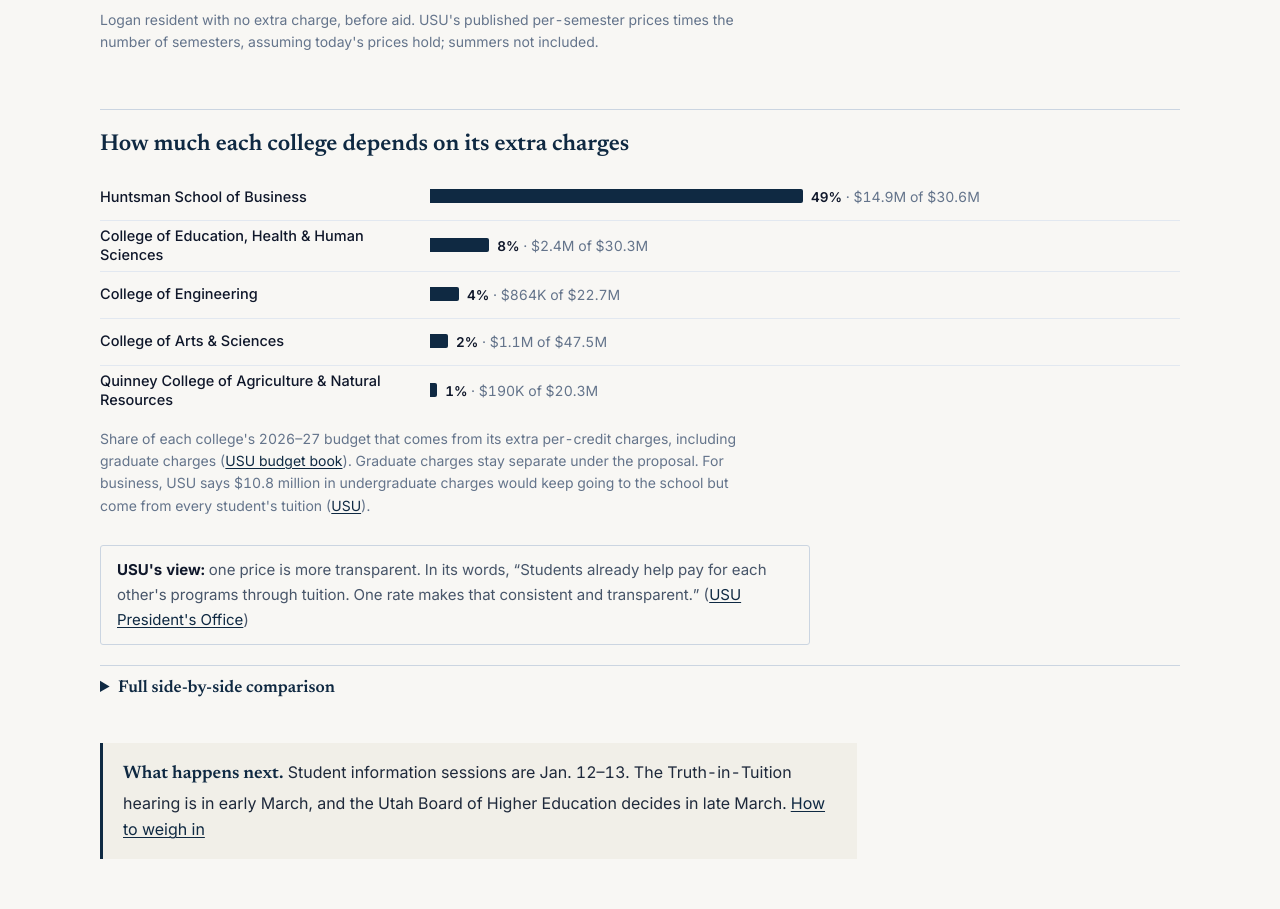
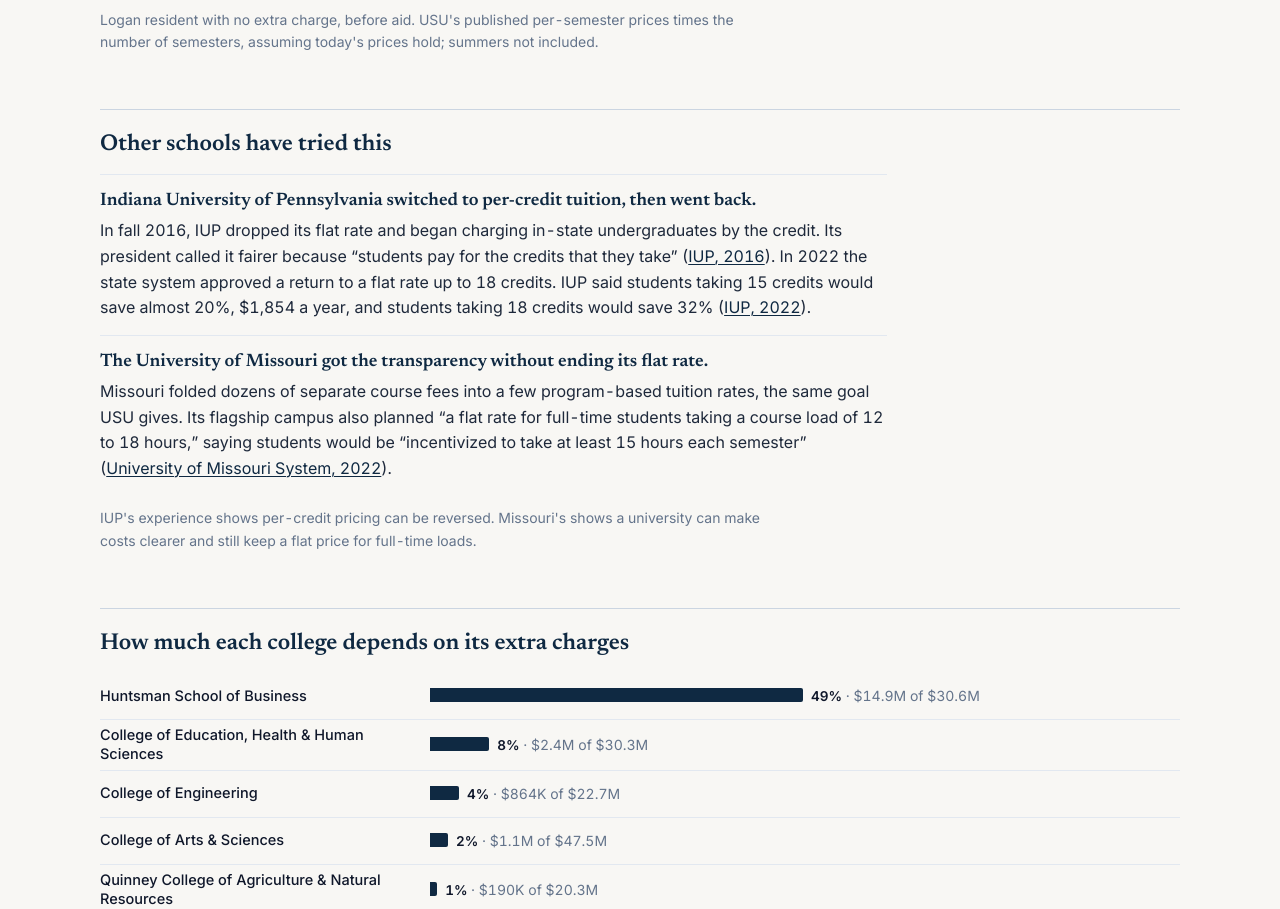
Before and after one commit to logclong/USU-Tuition, a plain HTML site: page index.html in a window 1280 px wide. Shown: the part 1977-2886 px from the top of the page. Drawn offline with Linux system fonts and the light colour scheme.

Commit message:
Add 'Other schools have tried this' (IUP, Missouri) to the overview and sources
Email template unchanged.

Co-Authored-By: Claude Opus 5.5 <noreply@anthropic.com>

```diff
--- a/index.html
+++ b/index.html
@@ -279,6 +279,9 @@
   .sentence select { max-width: 100%; }
   .sentence-form .note { margin-top: 4px; }
   @media (max-width: 760px) { .sentence, .sentence select, .sentence input { font-size: 19px; } .sentence { line-height: 2.1; } }
+  ol.precedents { list-style: none; padding: 0; margin: 12px 0 0; max-width: 78ch; }
+  ol.precedents li { padding: 14px 0; border-top: 1px solid var(--rule); line-height: 1.6; }
+  ol.precedents li strong.school { display: block; font: 600 18px/1.4 var(--serif); color: var(--navy); margin-bottom: 4px; }
   .callout { border-left: 3px solid var(--navy); background: var(--parch); padding: 16px 20px; margin: 32px 0; font-size: 16px; line-height: 1.65; }
   .callout > strong:first-child { font-family: var(--serif); font-size: 18px; color: var(--navy); }
   .warn { border-left: 3px solid var(--amber); background: var(--parch); padding: 14px 18px; margin-top: 24px; font-size: 15px; }
@@ -376,6 +379,19 @@
     </table>
   </div>
   <p class="note">Logan resident with no extra charge, before aid. USU's published per-semester prices times the number of semesters, assuming today's prices hold; summers not included.</p>
+
+  <h3>Other schools have tried this</h3>
+  <ol class="precedents">
+    <li><strong class="school">Indiana University of Pennsylvania switched to per-credit tuition, then went back.</strong>
+      In fall 2016, IUP dropped its flat rate and began charging in-state undergraduates by the credit. Its president called it fairer because
+      “students pay for the credits that they take” (<a href="https://www.iup.edu/news-events/news/2016/03/iup-to-pilot-new-per-credit-tuition-pricing-program.html">IUP, 2016</a>). In 2022 the state system approved a return to a flat rate up to 18 credits.
+      IUP said students taking 15 credits would save almost 20%, $1,854 a year, and students taking 18 credits would save 32% (<a href="https://www.iup.edu/news-events/news/2022/03/tuition-affordability-plan-approved-by-board-of-governors.html">IUP, 2022</a>).</li>
+    <li><strong class="school">The University of Missouri got the transparency without ending its flat rate.</strong>
+      Missouri folded dozens of separate course fees into a few program-based tuition rates, the same goal USU gives. Its flagship campus also planned
+      “a flat rate for full-time students taking a course load of 12 to 18 hours,” saying students would be “incentivized to take at least 15 hours each semester”
+      (<a href="https://www.umsystem.edu/ums/news/news_releases/20220517218880519_news">University of Missouri System, 2022</a>).</li>
+  </ol>
+  <p class="note">IUP's experience shows per-credit pricing can be reversed. Missouri's shows a university can make costs clearer and still keep a flat price for full-time loads.</p>
 
   <h3>How much each college depends on its extra charges</h3>
   <div id="relyChart"></div>
@@ -719,6 +735,7 @@ Sincerely,
       <li>Enrollment: <a href="https://www.usu.edu/oda/enrollment.php">USU Office of Data &amp; Analytics enrollment dashboard</a> (headcount by college; exported via the dashboard's CSV view for 2025–26 and 2026–27; totals match USU's published 29,831 and 32,286) · <a href="https://www.usu.edu/about/at-a-glance/">USU at a glance</a></li>
       <li>Financial aid: <a href="https://www.usu.edu/oda/files/common-data-sets/CDS2025-26.pdf">Common Data Set 2025–26, section H</a> · <a href="https://huntsman.usu.edu/files/DT_Advisory_Board_Meeting_Minutes_Nov_6_2025.pdf">Huntsman differential tuition minutes (Nov. 2025)</a> · <a href="https://huntsman.usu.edu/scholarships/hansen">Hansen Differential Tuition Scholarship</a></li>
       <li><a href="https://ushe.edu/wp-content/uploads/pdf/agendas/2026/032726/USU_Tuition_Fees.pdf">USU's 2026–27 tuition &amp; fee proposal to the Board of Higher Education</a> (differential tuition freeze)</li>
+      <li>Other universities: <a href="https://www.iup.edu/news-events/news/2016/03/iup-to-pilot-new-per-credit-tuition-pricing-program.html">IUP per-credit pilot (2016)</a> · <a href="https://www.iup.edu/news-events/news/2022/03/tuition-affordability-plan-approved-by-board-of-governors.html">IUP return to flat rate (2022)</a> · <a href="https://www.umsystem.edu/ums/news/news_releases/20220517218880519_news">University of Missouri tuition structure (2022)</a></li>
       <li>State law: <a href="https://le.utah.gov/~2025/bills/static/HB0265.html">H.B. 265, Higher Education Strategic Reinvestment (2025)</a> (<a href="https://le.utah.gov/Session/2025/bills/enrolled/HB0265.pdf">enrolled text</a>): 120-credit cap on bachelor's degrees, accelerated three-year degrees</li>
       <li>Governance: <a href="https://www.usu.edu/president/staff/">President's staff</a> · <a href="https://www.usu.edu/trustees/members/">Trustees</a> · <a href="https://www.usu.edu/trustees/schedule">Trustee schedule</a> · <a href="https://www.usu.edu/student-success/student-fees">Student Fee Board</a> · <a href="https://www.utah.gov/pmn/files/1326039.pdf">USHE 2026–27 meeting schedule</a> · <a href="https://ushe.edu/tuition-and-fee-increases-remain-modest-following-board-review-and-adjustments/">USHE 2026–27 tuition decisions</a></li>
     </ul>
```
